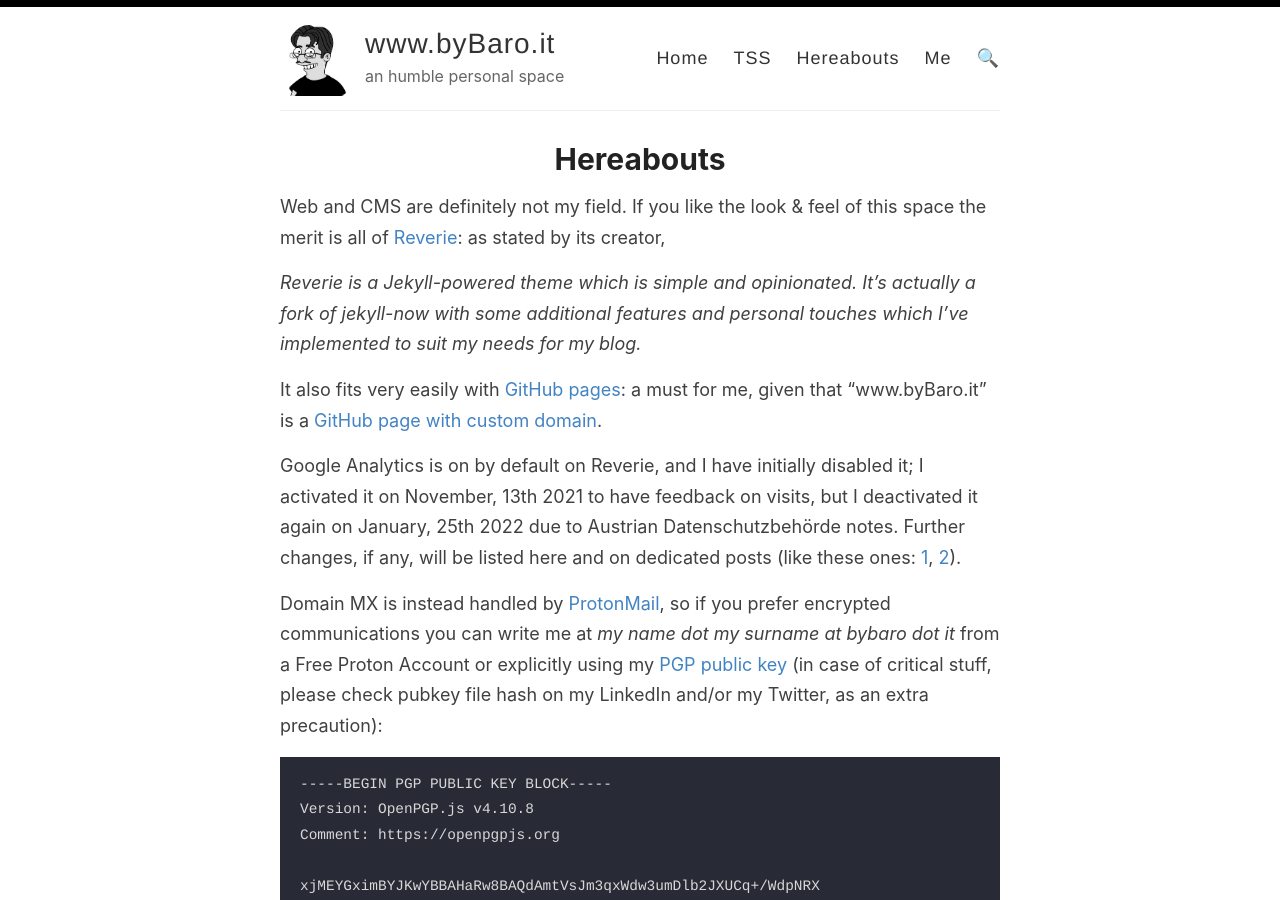
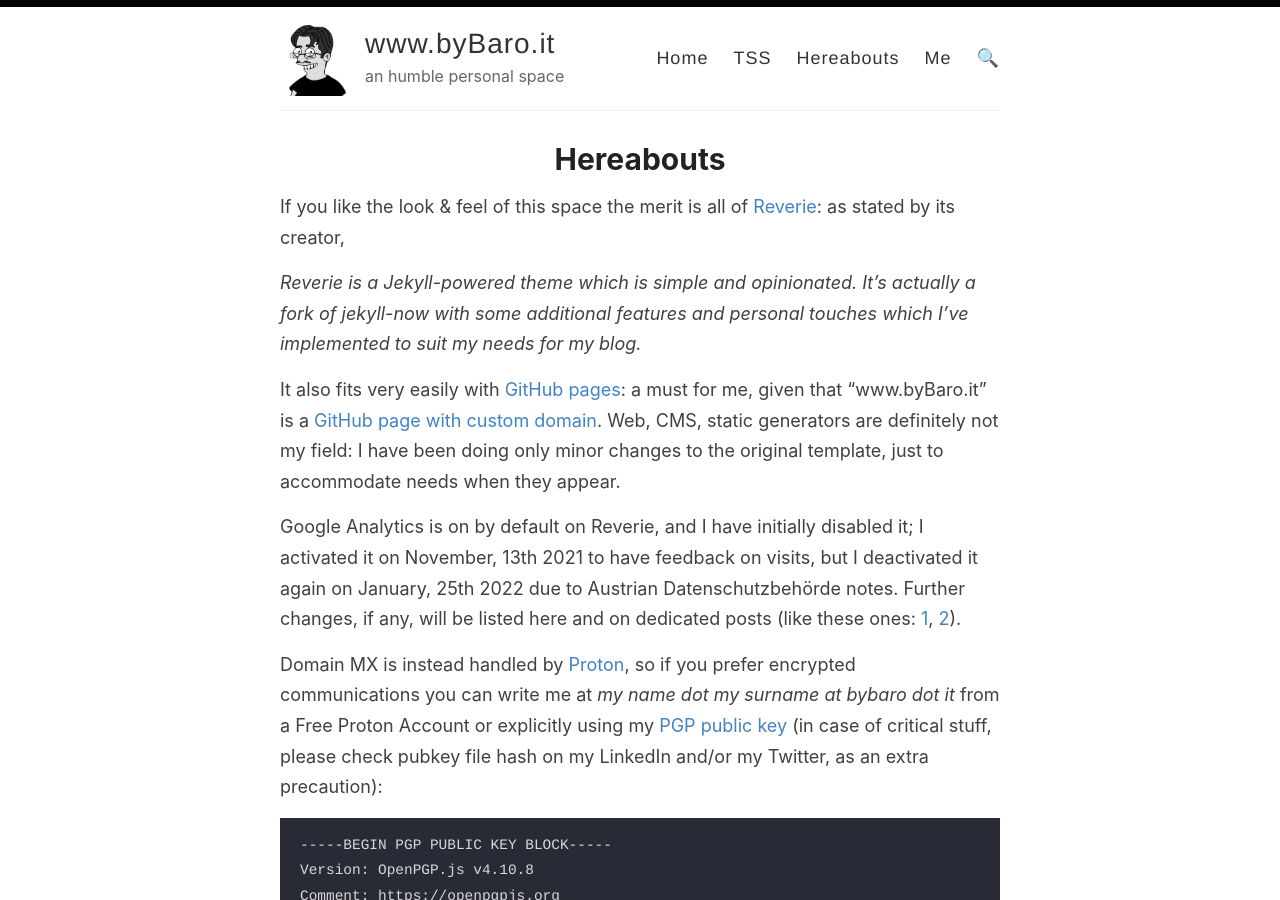
Before and after one commit to baro77/baro77.github.io, a Jekyll site: the page built from _pages/hereabouts.md, in a window 1280 px wide and 900 px high. Built offline with Jekyll 4.4.1, drawn with Linux system fonts in a browser that asks for light colours.

Commit message:
changed proton account and some chit-chatting

````diff
--- a/_pages/hereabouts.md
+++ b/_pages/hereabouts.md
@@ -4,15 +4,15 @@
 permalink: /hereabouts/
 ---
 
-Web and CMS are definitely not my field. If you like the look & feel of this space the merit is all of [Reverie](https://github.com/amitmerchant1990/reverie){:target="_blank"}: as stated by its creator,
+If you like the look & feel of this space the merit is all of [Reverie](https://github.com/amitmerchant1990/reverie){:target="_blank"}: as stated by its creator,
 
 > _Reverie is a Jekyll-powered theme which is simple and opinionated. It's actually a fork of jekyll-now with some additional features and personal touches which I've implemented to suit my needs for my blog._
 
-It also fits very easily with [GitHub pages](https://pages.github.com){:target="_blank"}: a must for me, given that "www.byBaro.it" is a [GitHub page with custom domain](https://docs.github.com/en/pages/configuring-a-custom-domain-for-your-github-pages-site/managing-a-custom-domain-for-your-github-pages-site){:target="_blank"}.
+It also fits very easily with [GitHub pages](https://pages.github.com){:target="_blank"}: a must for me, given that "www.byBaro.it" is a [GitHub page with custom domain](https://docs.github.com/en/pages/configuring-a-custom-domain-for-your-github-pages-site/managing-a-custom-domain-for-your-github-pages-site){:target="_blank"}. Web, CMS, static generators are definitely not my field: I have been doing only minor changes to the original template, just to accommodate needs when they appear.
 
 Google Analytics is on by default on Reverie, and I have initially disabled it; I activated it on November, 13th 2021 to have feedback on visits, but I deactivated it again on January, 25th 2022 due to Austrian Datenschutzbehörde notes. Further changes, if any, will be listed here and on dedicated posts (like these ones: [1](https://www.bybaro.it/GAactivation/), [2](https://www.bybaro.it/GAdeactivation/)).
 
-Domain MX is instead handled by [ProtonMail](https://protonmail.com){:target="_blank"}, so if you prefer encrypted communications you can write me at _my name dot my surname at bybaro dot it_ from a Free Proton Account or explicitly using my [PGP public key](https://www.bybaro.it/publickey_bybaro.asc){:target="_blank"} (in case of critical stuff, please check pubkey file hash on my LinkedIn and/or my Twitter, as an extra precaution):
+Domain MX is instead handled by [Proton](https://proto.me){:target="_blank"}, so if you prefer encrypted communications you can write me at _my name dot my surname at bybaro dot it_ from a Free Proton Account or explicitly using my [PGP public key](https://www.bybaro.it/publickey_bybaro.asc){:target="_blank"} (in case of critical stuff, please check pubkey file hash on my LinkedIn and/or my Twitter, as an extra precaution):
 
 ```
 -----BEGIN PGP PUBLIC KEY BLOCK-----
````
